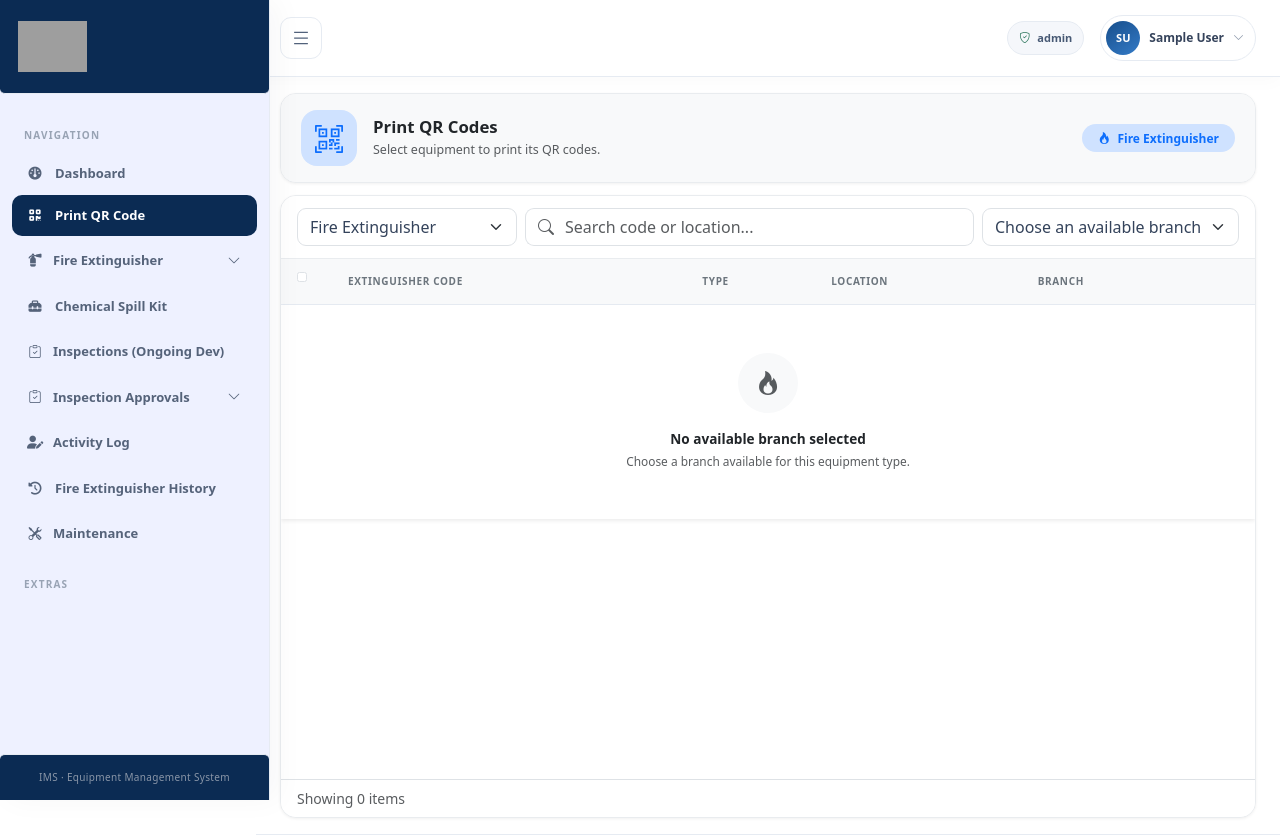
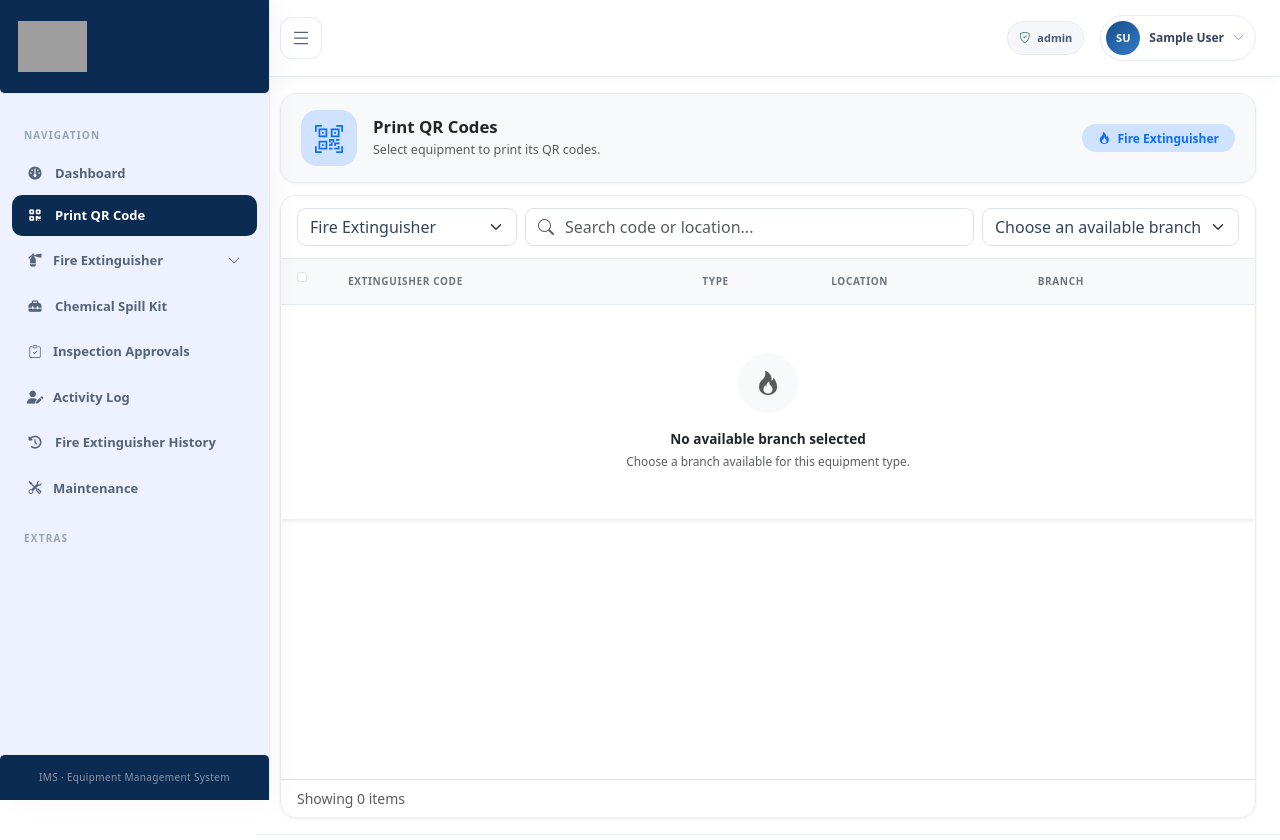
Before and after one commit to Jaja-D3v/fire-equipment-under-development, a PHP site: page /EMS_Home/QR-generator.php in a window 1280 px wide. Shown: the top 840 px of the page. Run offline with PHP 8.4, Linux system fonts and the light colour scheme; the visitor is signed in with stand-in values (Sample User, id 1); data that the repository does not hold is empty; some libraries are stand-ins or nearby versions; grey boxes are pictures that could not be loaded.

Commit message:
removed old inspection approvals modules

```diff
--- a/partials/side-nav.php
+++ b/partials/side-nav.php
@@ -178,20 +178,12 @@
   </li>
 
 
-  <!-- Admin Pending Inspections -->
-  <li class="nav-item">
 
-    <a class="nav-link" href="admin-pending-inspections.php">
-      <i class="bi bi-clipboard-check me-2"></i>
-
-      Inspections (Ongoing Dev)
-    </a>
-  </li>
 
   <?php if (strtolower(trim($_SESSION['Role'] ?? '')) === 'admin'): ?>
 
     <!-- Inspection Approvals -->
-    <li class="nav-item">
+    <!-- <li class="nav-item">
 
       <a
         class="nav-link d-flex align-items-center"
@@ -245,6 +237,16 @@
           </li>
         </ul>
       </div>
+    </li> -->
+
+    <!-- Admin Pending Inspections -->
+    <li class="nav-item">
+
+      <a class="nav-link" href="admin-pending-inspections.php">
+        <i class="bi bi-clipboard-check me-2"></i>
+
+        Inspection Approvals
+      </a>
     </li>
   <?php endif; ?>
 
```
